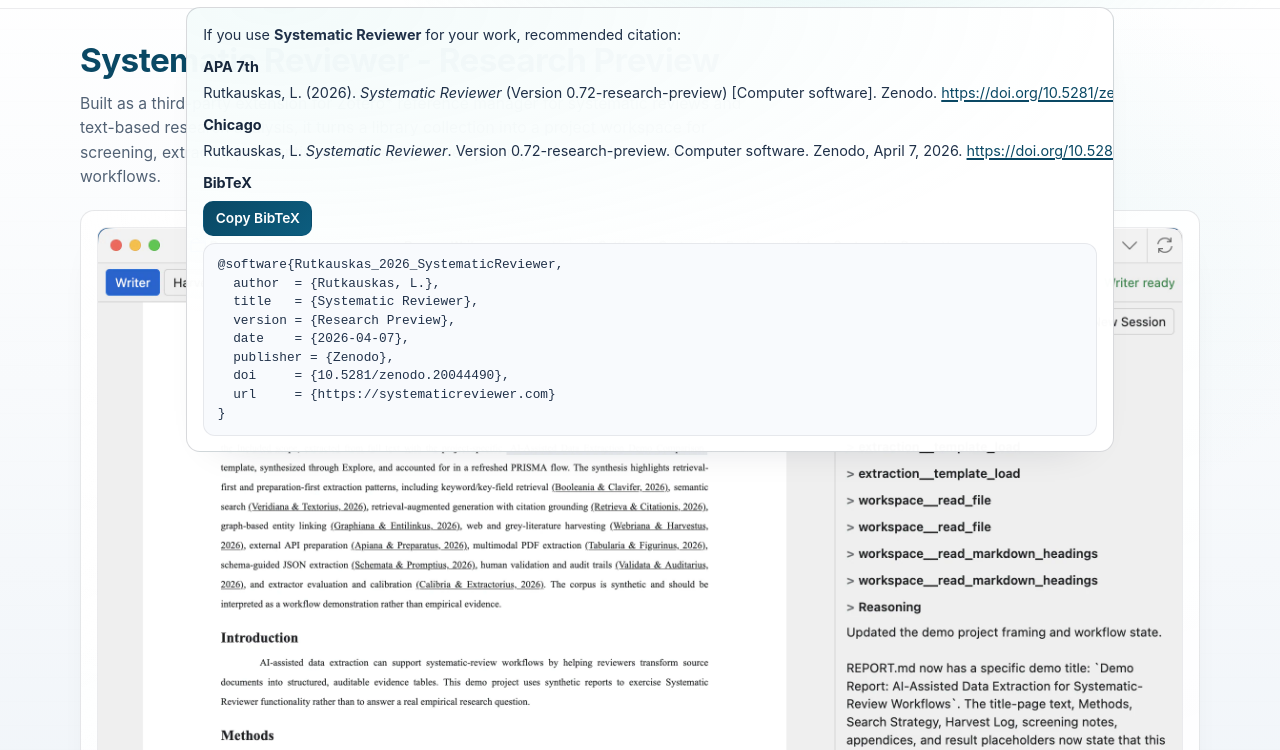
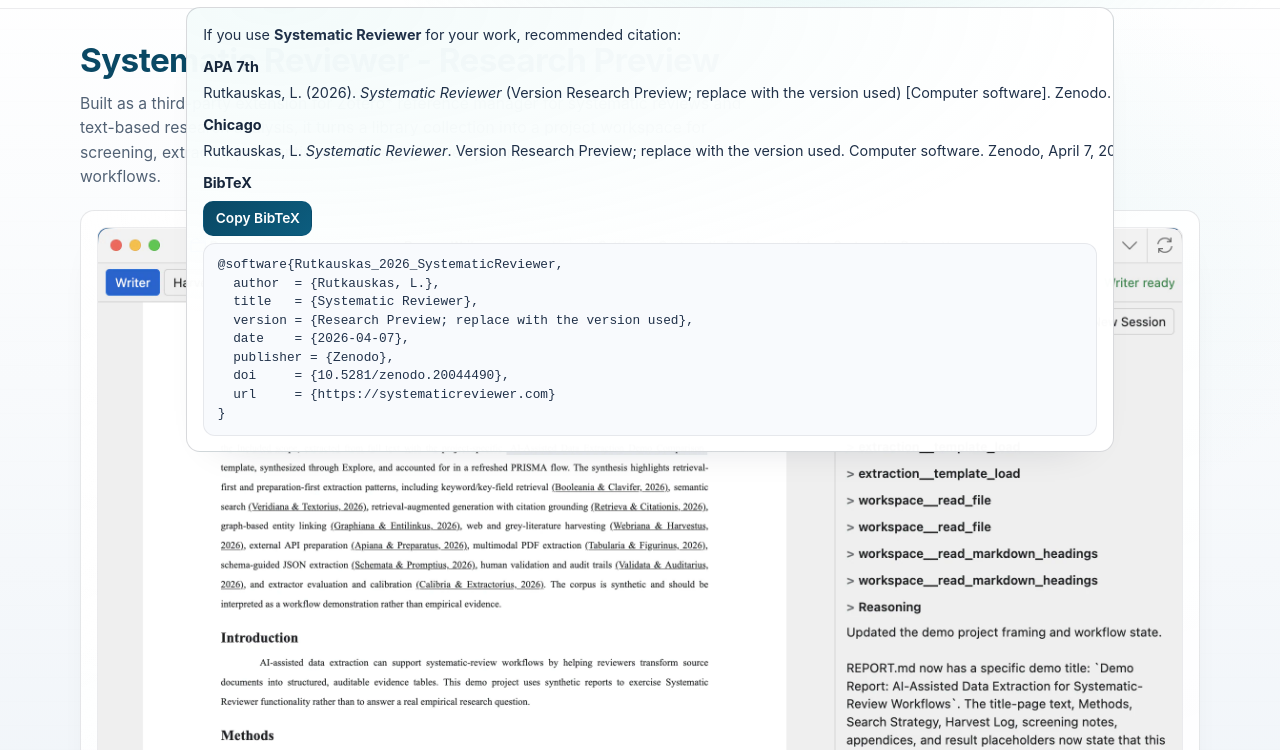
Before and after one commit to openresearchtools/systematic-reviewer, a browser extension: page website/index.html in a window 1280 px wide. Both pictures are taken after a click on the link "Citation". Shown: the part 50-800 px from the top of the page. Drawn offline with Linux system fonts and the light colour scheme.

Commit message:
Use fixed citation version placeholder

```diff
--- a/website/assets/site.js
+++ b/website/assets/site.js
@@ -42,12 +42,12 @@
       '  <div class="notice__overlay" id="citation-overlay-' + idSuffix + '" role="dialog" aria-label="Citation formats">',
       '    <p>If you use <strong>Systematic Reviewer</strong> for your work, recommended citation:</p>',
       '    <h3>APA 7th</h3>',
-      '    <p>Rutkauskas, L. (2026). <em>Systematic Reviewer</em> (Version <span data-citation-version>Research Preview</span>) [Computer software]. Zenodo. <a href="https://doi.org/10.5281/zenodo.20044490" target="_blank" rel="noopener">https://doi.org/10.5281/zenodo.20044490</a></p>',
+      '    <p>Rutkauskas, L. (2026). <em>Systematic Reviewer</em> (Version <span data-citation-version>Research Preview; replace with the version used</span>) [Computer software]. Zenodo. <a href="https://doi.org/10.5281/zenodo.20044490" target="_blank" rel="noopener">https://doi.org/10.5281/zenodo.20044490</a></p>',
       '    <h3>Chicago</h3>',
-      '    <p>Rutkauskas, L. <em>Systematic Reviewer</em>. Version <span data-citation-version>Research Preview</span>. Computer software. Zenodo, April 7, 2026. <a href="https://doi.org/10.5281/zenodo.20044490" target="_blank" rel="noopener">https://doi.org/10.5281/zenodo.20044490</a>.</p>',
+      '    <p>Rutkauskas, L. <em>Systematic Reviewer</em>. Version <span data-citation-version>Research Preview; replace with the version used</span>. Computer software. Zenodo, April 7, 2026. <a href="https://doi.org/10.5281/zenodo.20044490" target="_blank" rel="noopener">https://doi.org/10.5281/zenodo.20044490</a>.</p>',
       '    <h3>BibTeX</h3>',
       '    <button class="btn btn--copy" type="button" data-copy-target="citation-bibtex-' + idSuffix + '">Copy BibTeX</button>',
-      '    <pre class="notice__code" id="citation-bibtex-' + idSuffix + '">@software{Rutkauskas_2026_SystematicReviewer,\n  author  = {Rutkauskas, L.},\n  title   = {Systematic Reviewer},\n  version = {Research Preview},\n  date    = {2026-04-07},\n  publisher = {Zenodo},\n  doi     = {10.5281/zenodo.20044490},\n  url     = {https://systematicreviewer.com}\n}</pre>',
+      '    <pre class="notice__code" id="citation-bibtex-' + idSuffix + '">@software{Rutkauskas_2026_SystematicReviewer,\n  author  = {Rutkauskas, L.},\n  title   = {Systematic Reviewer},\n  version = {Research Preview; replace with the version used},\n  date    = {2026-04-07},\n  publisher = {Zenodo},\n  doi     = {10.5281/zenodo.20044490},\n  url     = {https://systematicreviewer.com}\n}</pre>',
       "  </div>",
       "</div>",
     ].join("");
@@ -281,45 +281,6 @@
 
   renderReleaseDownloads();
 
-  function releaseVersion(data) {
-    var release = data && (data.latest_release || data.latest_prerelease);
-    var version = String(release && release.version || "").trim();
-    if (!version) {
-      return "Research Preview";
-    }
-    return /research[-\s]?preview/i.test(version) ? version : version + "-research-preview";
-  }
-
-  function updateCitationVersion() {
-    var targets = Array.prototype.slice.call(document.querySelectorAll("[data-citation-version]"));
-    var bibtexBlocks = Array.prototype.slice.call(document.querySelectorAll(".notice__code"));
-    if (!targets.length && !bibtexBlocks.length) {
-      return;
-    }
-    var source = "/assets/releases.json";
-    fetch(source, { cache: "no-store" })
-      .then(function (response) {
-        if (!response.ok) {
-          throw new Error("Release index unavailable");
-        }
-        return response.json();
-      })
-      .then(function (data) {
-        var version = releaseVersion(data);
-        targets.forEach(function (target) {
-          target.textContent = version;
-        });
-        bibtexBlocks.forEach(function (block) {
-          if (block.textContent && block.textContent.includes("@software{Rutkauskas_2026_SystematicReviewer")) {
-            block.textContent = block.textContent.replace(/version = \\{[^}]+\\}/, "version = {" + version + "}");
-          }
-        });
-      })
-      .catch(function () {});
-  }
-
-  updateCitationVersion();
-
   document.addEventListener("click", function (event) {
     overlayHosts.forEach(function (host) {
       if (!host.contains(event.target)) {
--- a/website/assets/styles.css
+++ b/website/assets/styles.css
@@ -378,6 +378,11 @@
   margin: 0 0 0.55rem;
   color: #203149;
   font-size: 0.9rem;
+  overflow-wrap: anywhere;
+}
+
+.notice__overlay a {
+  overflow-wrap: anywhere;
 }
 
 .notice__overlay h3 {
--- a/website/index.html
+++ b/website/index.html
@@ -39,15 +39,15 @@
             <div class="notice__overlay" id="citation-overlay-top" role="dialog" aria-label="Citation formats">
               <p>If you use <strong>Systematic Reviewer</strong> for your work, recommended citation:</p>
               <h3>APA 7th</h3>
-              <p>Rutkauskas, L. (2026). <em>Systematic Reviewer</em> (Version <span data-citation-version>Research Preview</span>) [Computer software]. Zenodo. <a href="https://doi.org/10.5281/zenodo.20044490" target="_blank" rel="noopener">https://doi.org/10.5281/zenodo.20044490</a></p>
+              <p>Rutkauskas, L. (2026). <em>Systematic Reviewer</em> (Version <span data-citation-version>Research Preview; replace with the version used</span>) [Computer software]. Zenodo. <a href="https://doi.org/10.5281/zenodo.20044490" target="_blank" rel="noopener">https://doi.org/10.5281/zenodo.20044490</a></p>
               <h3>Chicago</h3>
-              <p>Rutkauskas, L. <em>Systematic Reviewer</em>. Version <span data-citation-version>Research Preview</span>. Computer software. Zenodo, April 7, 2026. <a href="https://doi.org/10.5281/zenodo.20044490" target="_blank" rel="noopener">https://doi.org/10.5281/zenodo.20044490</a>.</p>
+              <p>Rutkauskas, L. <em>Systematic Reviewer</em>. Version <span data-citation-version>Research Preview; replace with the version used</span>. Computer software. Zenodo, April 7, 2026. <a href="https://doi.org/10.5281/zenodo.20044490" target="_blank" rel="noopener">https://doi.org/10.5281/zenodo.20044490</a>.</p>
               <h3>BibTeX</h3>
               <button class="btn btn--copy" type="button" data-copy-target="citation-bibtex-home">Copy BibTeX</button>
               <pre class="notice__code" id="citation-bibtex-home">@software{Rutkauskas_2026_SystematicReviewer,
   author  = {Rutkauskas, L.},
   title   = {Systematic Reviewer},
-  version = {Research Preview},
+  version = {Research Preview; replace with the version used},
   date    = {2026-04-07},
   publisher = {Zenodo},
   doi     = {10.5281/zenodo.20044490},
```
